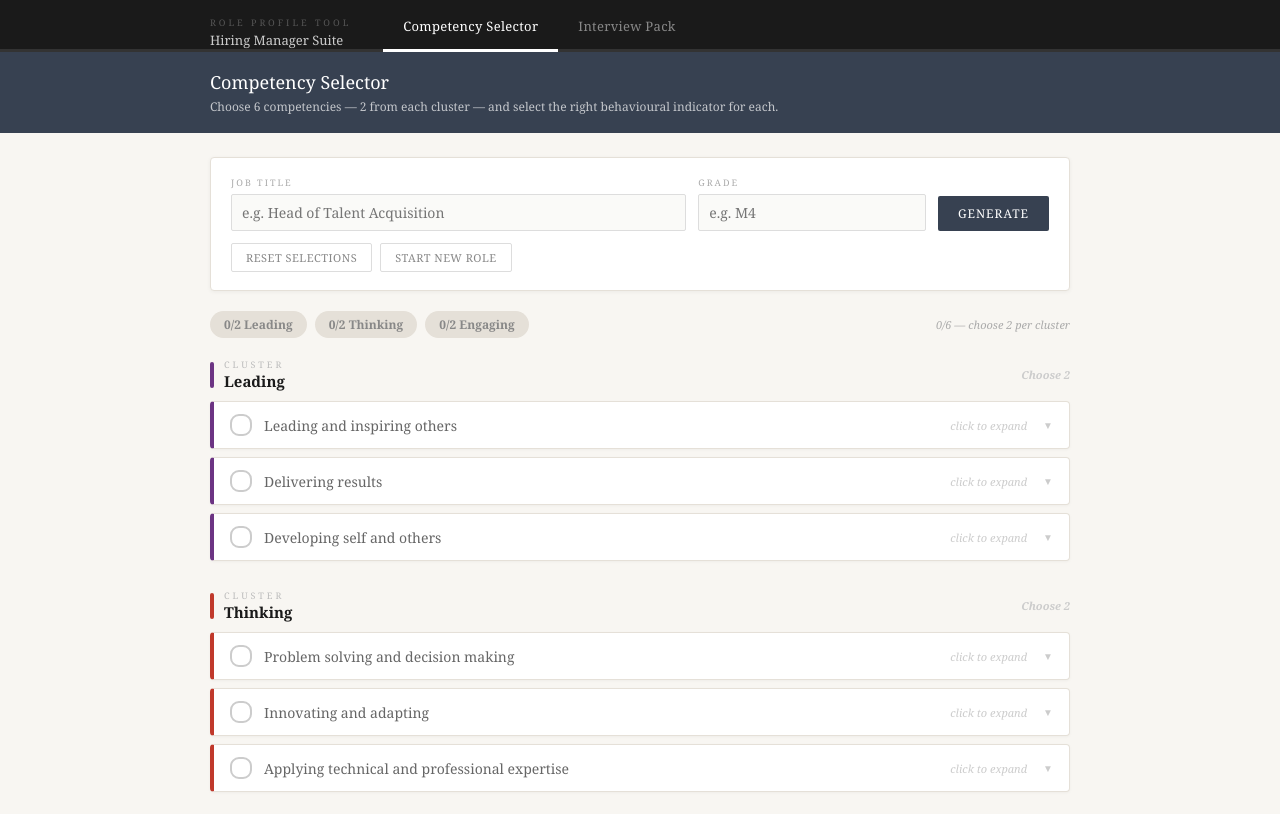
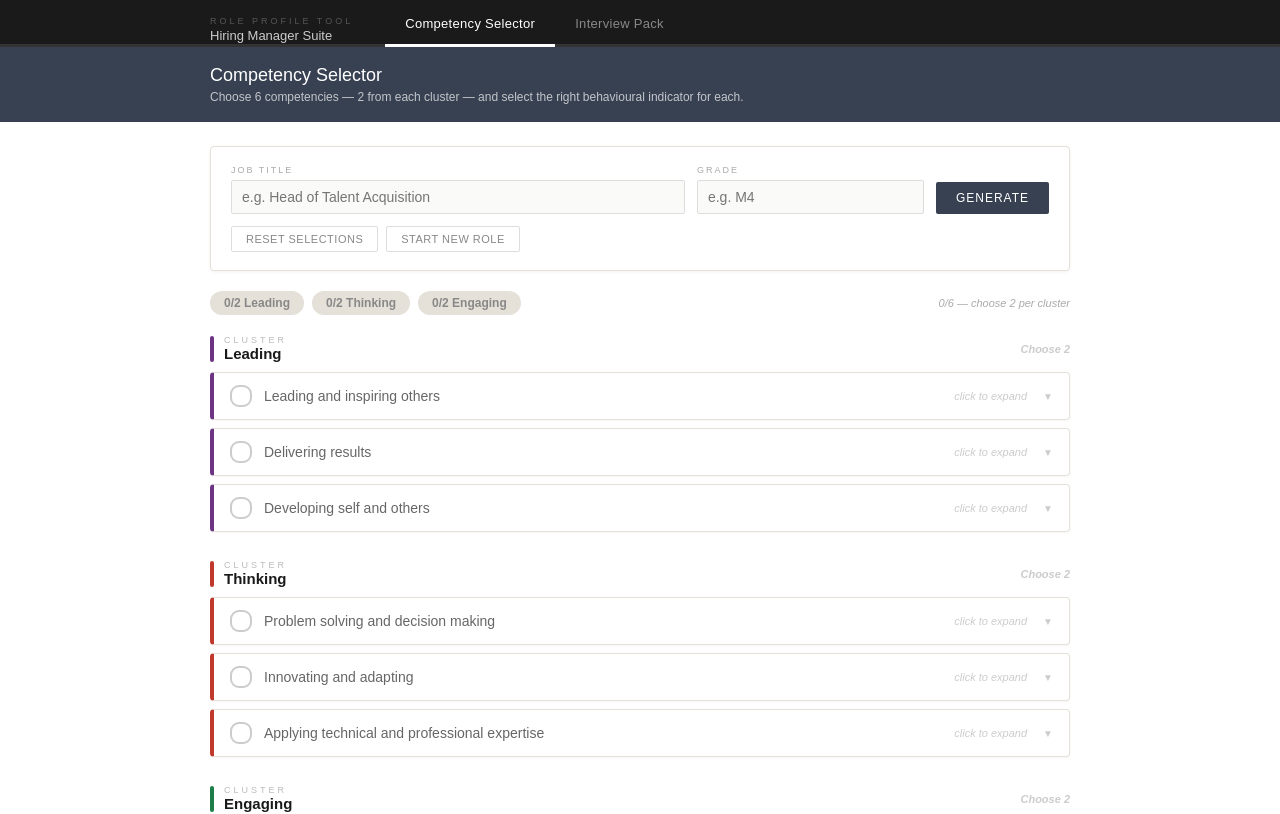
Before and after one commit to hchioccola/competency-finder, a React (Vite) app: page / in a window 1280 px wide. Shown: the top 814 px of the page. Built offline with nearby package versions, Linux system fonts and the light colour scheme.

Commit message:
Update App.jsx

```diff
--- a/src/App.jsx
+++ b/src/App.jsx
@@ -693,7 +693,7 @@ export default function App() {
   // ── RENDER ─────────────────────────────────────────────────────────────────
 
   return (
-    <div style={{ minHeight: "100vh", background: "#f8f6f2", fontFamily: "Georgia, serif" }}>
+    <div style={{ minHeight: "100vh", background: "#ffffff", fontFamily: "Arial, Helvetica, sans-serif" }}>
 
       {/* Top nav */}
       <div style={{ background: "#1a1a1a", borderBottom: "3px solid #333" }}>
@@ -1089,6 +1089,6 @@ function renderModal(modal, onConfirm, onContinue, onClose, accentColor) {
 // ─── STYLES ───────────────────────────────────────────────────────────────────
 
 const lbl     = { display: "block", fontSize: 9, letterSpacing: 2, textTransform: "uppercase", color: "#aaa", marginBottom: 5 };
-const inp     = { width: "100%", boxSizing: "border-box", padding: "8px 10px", border: "1px solid #ddd", borderRadius: 2, fontSize: 14, fontFamily: "Georgia, serif", background: "#fafaf8", outline: "none", color: "#222" };
+const inp     = { width: "100%", boxSizing: "border-box", padding: "8px 10px", border: "1px solid #ddd", borderRadius: 2, fontSize: 14, fontFamily: "Arial, Helvetica, sans-serif", background: "#fafaf8", outline: "none", color: "#222" };
 const btn     = (bg) => ({ background: bg, color: "white", border: "none", padding: "9px 20px", borderRadius: 2, cursor: "pointer", fontSize: 12, letterSpacing: 1, textTransform: "uppercase", fontFamily: "inherit", transition: "background 0.3s" });
 const ghostBtn = { background: "white", color: "#888", border: "1px solid #ddd", padding: "6px 14px", borderRadius: 2, cursor: "pointer", fontSize: 11, letterSpacing: 0.5, textTransform: "uppercase", fontFamily: "inherit" };
```
